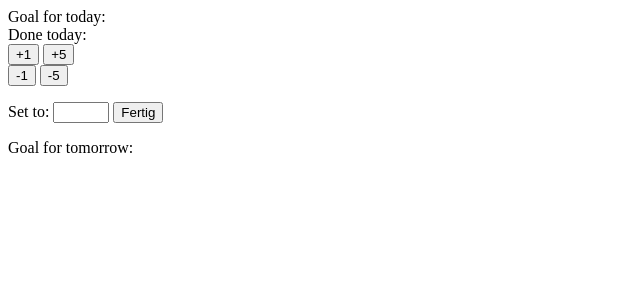
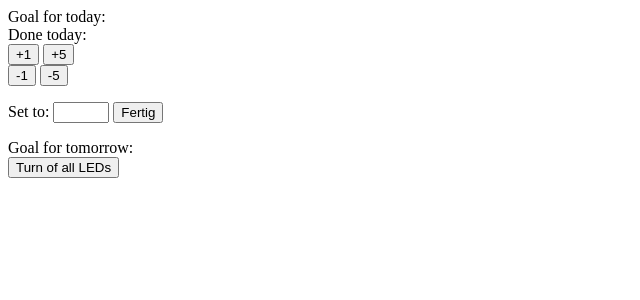
Before and after one commit to marktluecke/wall_display, a Flask app: template templates/disp.html in a window 1280 px wide. Shown: the top 300 px of the page, without its empty margins (0-640 px from the left). Run offline with Flask 3, Linux system fonts and the light colour scheme; the template is opened without the code that fills it, so the values that code supplies are empty.

Commit message:
Update disp.html

```diff
--- a/templates/disp.html
+++ b/templates/disp.html
@@ -19,3 +19,9 @@
 
 <div>Goal for tomorrow:</div>
 <div>{{ tommorrows_goal }}</div>
+
+<div>
+    <form method="post">
+        <input type="submit" name="clr_all" value="Turn of all LEDs">
+    </form>
+</div>
```
